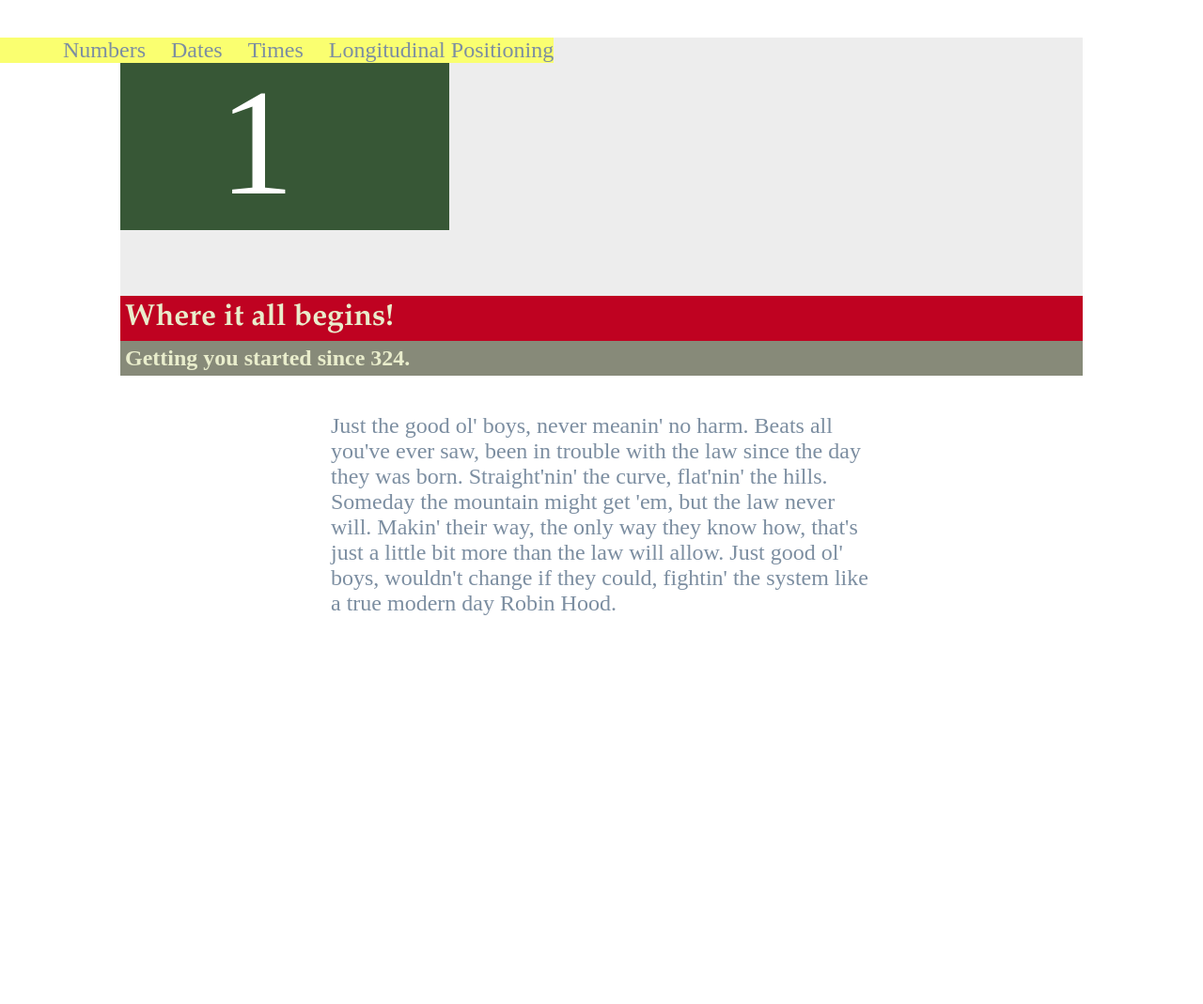
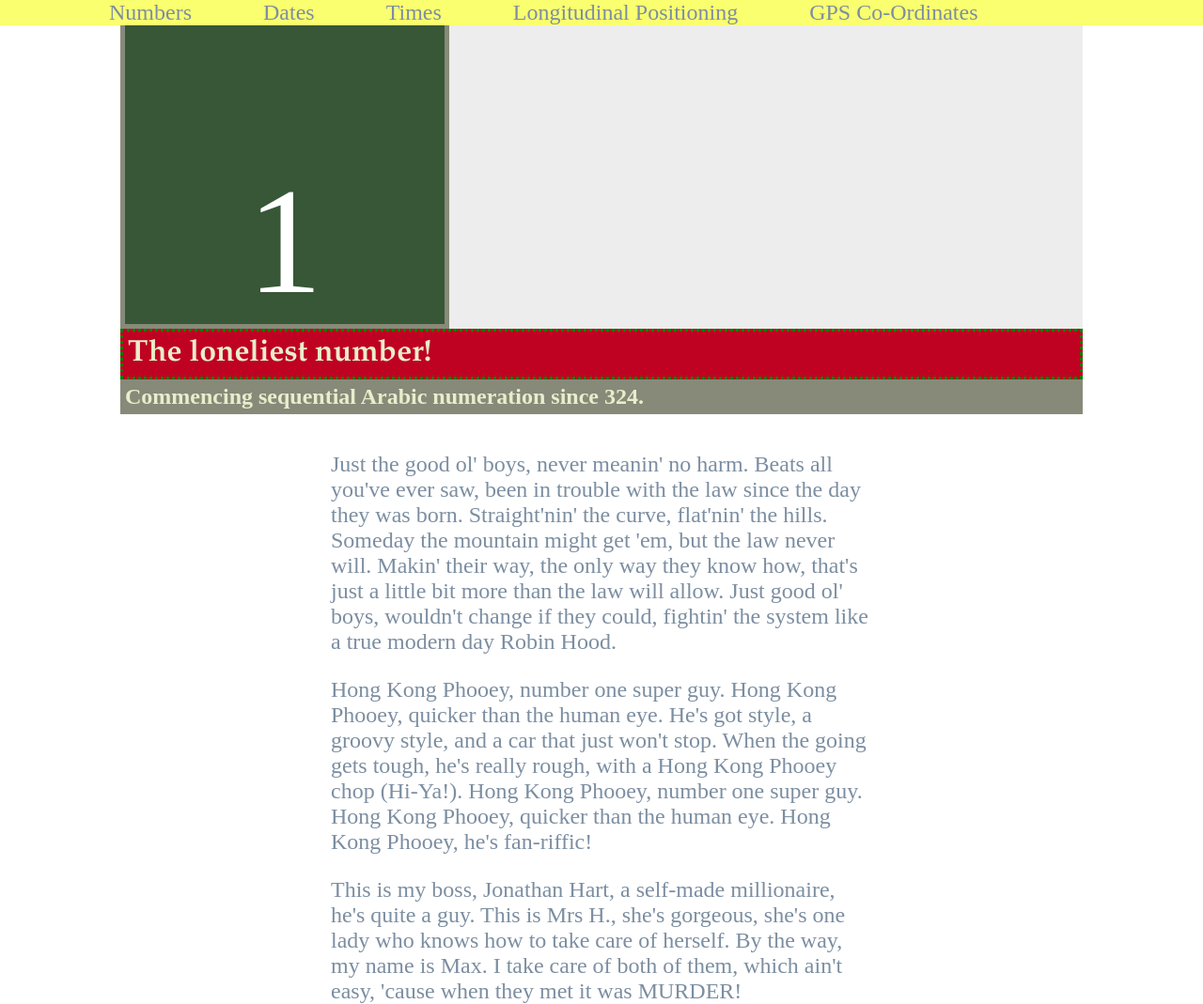
Before and after one commit to KevinRiley/layout-testing, a plain HTML site: page layout.html in a window 1280 px wide. Shown: the whole page at 94% size. Before the commit the page ends 800 px from the top, so only its background shows below. Drawn offline with Linux system fonts and the light colour scheme; a web font is replaced by a local one.

Commit message:
Still trying to work with layout details.

```diff
--- /dev/null
+++ b/LayoutTest2/style.css
@@ -0,0 +1,33 @@
+body {
+	margin: 70px 0 0;
+	background: #E1E1DD;
+	color: #FFF;
+	font: normal 1.4em sans-serif;
+}
+
+.wrapper {
+	box-sizing: border-box;
+	margin: 0 auto;
+	padding: 25px;
+	width: 80%;
+	background: #FFF;
+	}
+
+.top {
+	background: #FF6347;
+	}
+
+.middle {
+	background: #87CEEB;
+	}
+
+.bottom {
+	background: #20B2AA;
+	}
+
+.wrapper div {
+	width: 150px;
+	height 150px;
+	text-align: center;
+	line-height: 150px;
+	text-shadow: 0 1px 1px rgba(0, 0, 0, .5);
--- a/layout.html
+++ b/layout.html
@@ -11,26 +11,33 @@
         <link href='http://fonts.googleapis.com/css?family=Caudex:400,700,400italic' rel='stylesheet' type='text/css'>
 
 </head>
+
 <header>
 	<ul id="nav">
 			<li>Numbers</li>
 			<li>Dates</li>
 			<li>Times</li>
 			<li>Longitudinal Positioning</li>
+			<li>GPS Co-Ordinates</li>
 		</ul>
-</header
+	</header
 <body>
 
+
 	<div class="intro">
-		<div id="box">
+		<div class="box">
 			<p class="logo">1</p>
 		</div>
-		<h1 id="motto">Where it all begins!</h1>
-		<h2 id="tagline">Getting you started since 324.</h2>
+		<h1 id="motto">The loneliest number!</h1>
+		<h2 id="tagline">Commencing sequential Arabic numeration since 324.</h2>
 	</div>
 	<div id="songtext">
 		<p>
 			Just the good ol' boys, never meanin' no harm. Beats all you've ever saw, been in trouble with the law since the day they was born. Straight'nin' the curve, flat'nin' the hills. Someday the mountain might get 'em, but the law never will. Makin' their way, the only way they know how, that's just a little bit more than the law will allow. Just good ol' boys, wouldn't change if they could, fightin' the system like a true modern day Robin Hood.
+		</p>
+		<p>Hong Kong Phooey, number one super guy. Hong Kong Phooey, quicker than the human eye. He's got style, a groovy style, and a car that just won't stop. When the going gets tough, he's really rough, with a Hong Kong Phooey chop (Hi-Ya!). Hong Kong Phooey, number one super guy. Hong Kong Phooey, quicker than the human eye. Hong Kong Phooey, he's fan-riffic!
+		</p>
+		<p>This is my boss, Jonathan Hart, a self-made millionaire, he's quite a guy. This is Mrs H., she's gorgeous, she's one lady who knows how to take care of herself. By the way, my name is Max. I take care of both of them, which ain't easy, 'cause when they met it was MURDER!
 		</p>
 	</div>
 
--- a/style.css
+++ b/style.css
@@ -18,13 +18,27 @@
 header {
 	background-color: #FAFF70;
 	margin-top: 0px;
+	position: fixed;
+	width: 100%
 }
+
+html {
+	padding: 0;
+	border: 0;
+	margin: 0;
+	height: 100%;
+	}
+
+body {
+	height: 100%;
+	}
+
 
 ul {
 	list-style-type: none;
 	background-color:  #FAFF70;
 	margin-top: 0px;
-	position: fixed;
+	width: 100%;
 	}
 
 
@@ -34,7 +48,7 @@ li {
 	font-family: 'Caudex', serif;
 	font-size: 1.5em;
 	float: left;
-	padding-left: 75px;
+	padding-left: 10%;
 	text-indent: -2em;
 	}
 
@@ -49,12 +63,11 @@ I try to change the margin-top so that it's not hiding behind the nav--
 
 */
 
-
-
 .intro {
 	background-color: #ededed;
-	max-width: 80%;
-	margin-left: 10%;
+	margin: 0 auto;
+	width: 80%;
+
 	}
 
 
@@ -63,30 +76,37 @@ I try to change the margin-top so that it's not hiding behind the nav--
 	When I increase padding, it seems to increase #box's area
 	rather than shrinking it--or moving it away from borders--
 	which is what I'd expect.  */
-#box {
+
+
+/*  OK...  Putting a border around the .box gets rid of the unwanted 160px space at the
+	top of the view space.  WHY IS THIS?? Do not understand.  Conversely, removing the
+	border will bring back the unwanted space.   Huh!!!     */
+.box {
 	background-color: #375736;
-	max-height: 350px;
-	max-width: 350px;
+	height: 350px;
+	width: 350px;
+	border: 5px solid #878A79;
+
 	}
 
+
+/*  Currently, my "logo" (1) is situated lower than the containing div.
+	Not understanding this at all.  Why is it "taller"?  */
 .logo {
 	color: #fff;
 	font-size: 10em;
 	text-align: center;
-	padding-left: 20px;
-	padding-top: 20px;
 	}
 
-/* don't understand why I cannot put a border
-	on this #motto   */
+
 
 #motto {
 	color: #E9EDCC;
 	font-family: garamond;
 	background-color: #BF0221;
 	margin: 0px;
-	border-width: 3px;
-	border-color: green;
+	border: 3px dotted green;
+	box-sizing: border-box
 	}
 
 h1, h2 {
@@ -106,14 +126,16 @@ h1, h2 {
 	Just thought I'd try it out.  Linked from
 	the head in html.    */
 
+#songtext {
+	width: 600px;
+	height: 400px;
+	margin: 40px auto 100px auto;
+}
+
 p {
 	color: #7C8EA1;
 	font-family: 'Caudex', serif;
 	font-size: 1.5em;
-	max-width: 600px;
-	margin: auto;
-	margin-top: 40px;
-	margin-bottom: 70px;
 	padding-left: .5em;
 	padding-right: .5em;
 
```
Also changed, not shown: LayoutTest2/index.html (added, +15 -0 lines).
